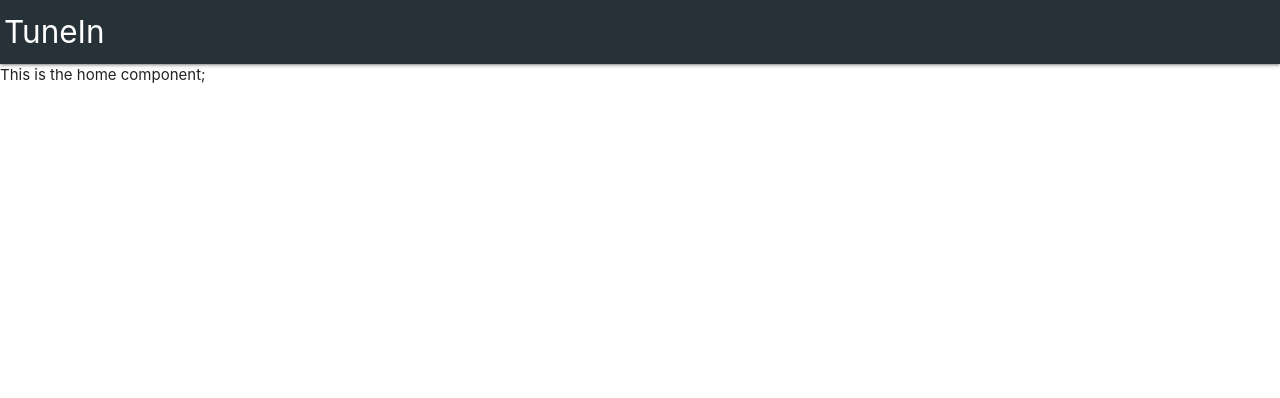
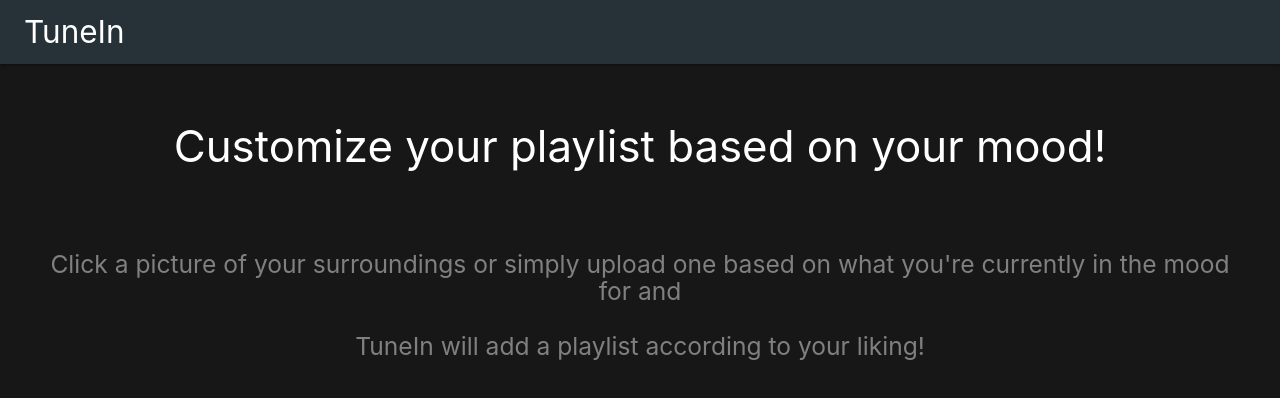
Before and after one commit to uddhav99/TuneIn, a React (Create React App) app in the folder client/: page / in a window 1280 px wide. Shown: the top 398 px of the page. Built offline with nearby package versions, Linux system fonts and the light colour scheme; no server answers.

Commit message:
working on front end

```diff
--- a/client/package.json
+++ b/client/package.json
@@ -7,8 +7,10 @@
     "@testing-library/react": "^9.5.0",
     "@testing-library/user-event": "^7.2.1",
     "axios": "^0.19.2",
+    "bootstrap": "^4.5.0",
     "materialize-css": "^1.0.0-rc.2",
     "react": "^16.13.1",
+    "react-bootstrap": "^1.2.2",
     "react-dom": "^16.13.1",
     "react-redux": "^7.2.0",
     "react-router-dom": "^5.2.0",
--- /dev/null
+++ b/client/public/index.css
@@ -0,0 +1,8 @@
+html {
+    height: 100%;
+}
+
+body {
+    min-height: 100%;
+    background: linear-gradient(to right, rgba(0, 0, 0, 0.911), rgba(0, 0, 0, 0.911) 100%);
+}
--- a/client/public/index.html
+++ b/client/public/index.html
@@ -25,6 +25,7 @@
       Learn how to configure a non-root public URL by running `npm run build`.
     -->
     <title>React App</title>
+    <link rel="stylesheet" href="index.css">
   </head>
   <body>
     <noscript>You need to enable JavaScript to run this app.</noscript>
--- a/client/src/components/Header.js
+++ b/client/src/components/Header.js
@@ -30,7 +30,7 @@
         return (
             <nav>
                 <div className="nav-wrapper blue-grey darken-4" style={{paddingLeft: '4px'}}>
-                    <Link to={this.props.auth ? '/dashboard' : '/'} className="brand-logo">TuneIn</Link>
+                    <Link to={this.props.auth ? '/dashboard' : '/'} className="brand-logo" style={{marginLeft:'20px'}}>TuneIn</Link>
                     <ul className="right">
                         {this.renderContent()}
                     </ul>
--- a/client/src/components/Home.js
+++ b/client/src/components/Home.js
@@ -4,7 +4,15 @@
     render() {
         return(
             <div>
-                This is the home component;
+                <h3 style={{padding: '30px', textAlign: 'center', color: 'white'}}>
+                    Customize your playlist based on your mood!
+                </h3>
+                <h5 style={{margin: '50px', padding: '0px',textAlign: 'center', color: 'grey', display:'block'}}>
+                    Click a picture of your surroundings or simply upload one based on what you're currently in the mood for and
+                    <br />
+                    <br />
+                    TuneIn will add a playlist according to your liking!
+                </h5>
             </div>
         );
     }
```
Also changed, not shown: 1 other file (tests, documents, lock files or other folders).
